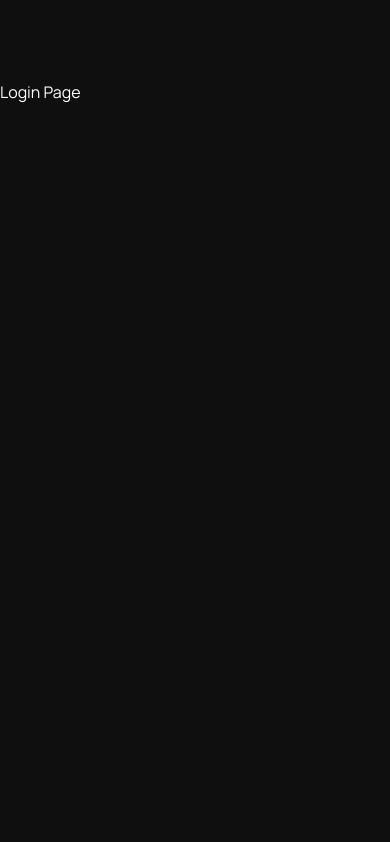
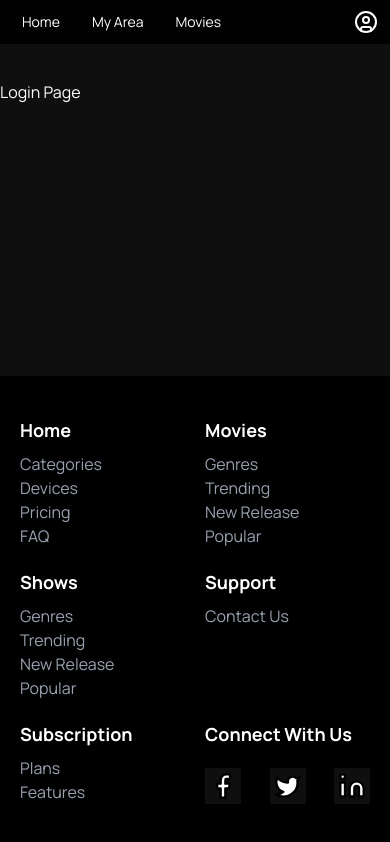
Before and after one commit to LucasSpagnoli/streaming, a Next.js app: page /login in a window 390 px wide. Built offline with nearby package versions, Linux system fonts and the light colour scheme.

Commit message:
header and footer responsivity

```diff
--- a/app/layout.tsx
+++ b/app/layout.tsx
@@ -24,9 +24,9 @@ export default function RootLayout({
         <body
             className={`${manrope.variable} antialiased min-h-screen flex flex-col`}
         >
-        {/*<Header />*/}
+        <Header />
         <main className={"grow"}>{children}</main>
-        {/*<Footer />*/}
+        <Footer />
         </body>
         </html>
     );
--- a/app/page.tsx
+++ b/app/page.tsx
@@ -4,7 +4,7 @@ import Features from "@/components/landing/features";
 export default function Home() {
     return (
         <main>
-            <Hero/>
+            {/*<Hero/>*/}
             <Features/>
         </main>
     );
--- a/components/Footer/footer.tsx
+++ b/components/Footer/footer.tsx
@@ -5,9 +5,8 @@ import FooterTitle from "@/components/Footer/footerTitle";
 const Footer = () => {
     return (
         <article className={"bg-black mt-20 py-10"}>
-            <section className={"flex justify-around"}>
+            <section className={"sm:flex justify-around grid grid-cols-2 gap-5 px-5 sm:grid-cols-none"}>
                 <ul>
-
                     <FooterTitle text={"Home"} />
                     <FooterLink text={"Categories"}/>
                     <FooterLink text={"Devices"}/>
--- a/components/Footer/footerLink.tsx
+++ b/components/Footer/footerLink.tsx
@@ -1,5 +1,5 @@
 import {JSX} from "react";
-import Link from "next/dist/client/link";
+import Link from "next/link";
 
 type FooterLinkProps = {
     text: string;
--- a/components/header/header.tsx
+++ b/components/header/header.tsx
@@ -1,23 +1,22 @@
 import Image from "next/image";
 import {CircleUser} from 'lucide-react'
-import Link from "next/dist/client/link";
+import Link from "next/link";
 import NavLink from "@/components/header/navLink";
 
 const Header = () => {
     return (
-        <nav className={"bg-black/85 w-full absolute flex items-center justify-between z-5"}>
-            <Image className={"p-5 ml-7"} src={"/logo.svg"} alt={"Favorite logo header image"} width={60} height={50}
+        <nav className={"bg-black/85 w-full absolute flex items-center justify-between z-5 pr-3"}>
+            <Image className={"p-5 ml-7 hidden sm:block"} src={"/logo.svg"} alt={"Favorite logo header image"} width={60} height={50}
                    priority={true}/>
-            <div className={"bg-dark border-darkGray"}>
+            <div className={"sm:bg-dark sm:border-darkGray"}>
                 <ul className={"flex p-1.5"}>
                     <NavLink text={"Home"} link={"/"} />
                     <NavLink text={"My Area"} link={"/"} />
                     <NavLink text={"Movies"} link={"/"} />
-                    <NavLink text={"Series"} link={"/"} />
                 </ul>
             </div>
 
-            <Link href={"/login"} className={"mr-20"}><CircleUser className={"text-white"}/> </Link>
+            <Link href={"/login"} className={"lg:mr-20"}><CircleUser className={"text-white"}/> </Link>
         </nav>
     )
 }
--- a/components/header/navLink.tsx
+++ b/components/header/navLink.tsx
@@ -8,7 +8,7 @@ type navLinkProps = {
 function NavLink({link, text}: navLinkProps) {
     return (
         <li>
-            <Link className={`block list-none text-white text-sm px-4 py-1.5 link-hover`} href={link}>{text}</Link>
+            <Link className={`block list-none text-white text-sm px-4 py-1.5 sm:link-hover`} href={link}>{text}</Link>
         </li>
     )
 }
--- a/components/landing/components/ctaButton.tsx
+++ b/components/landing/components/ctaButton.tsx
@@ -1,5 +1,5 @@
 import {Play} from "lucide-react";
-import Link from "next/dist/client/link";
+import Link from "next/link";
 
 type CTAButtonProps = {
     play: boolean;
--- a/package.json
+++ b/package.json
@@ -9,6 +9,7 @@
     "lint": "eslint"
   },
   "dependencies": {
+    "embla-carousel-react": "^8.6.0",
     "framer-motion": "^12.30.0",
     "lucide-react": "^0.563.0",
     "next": "16.1.4",
```
Also changed, not shown: lib/hero/heroService.ts (renamed from lib/changeHeroImage.ts), 1 other file (tests, documents, lock files or other folders).
